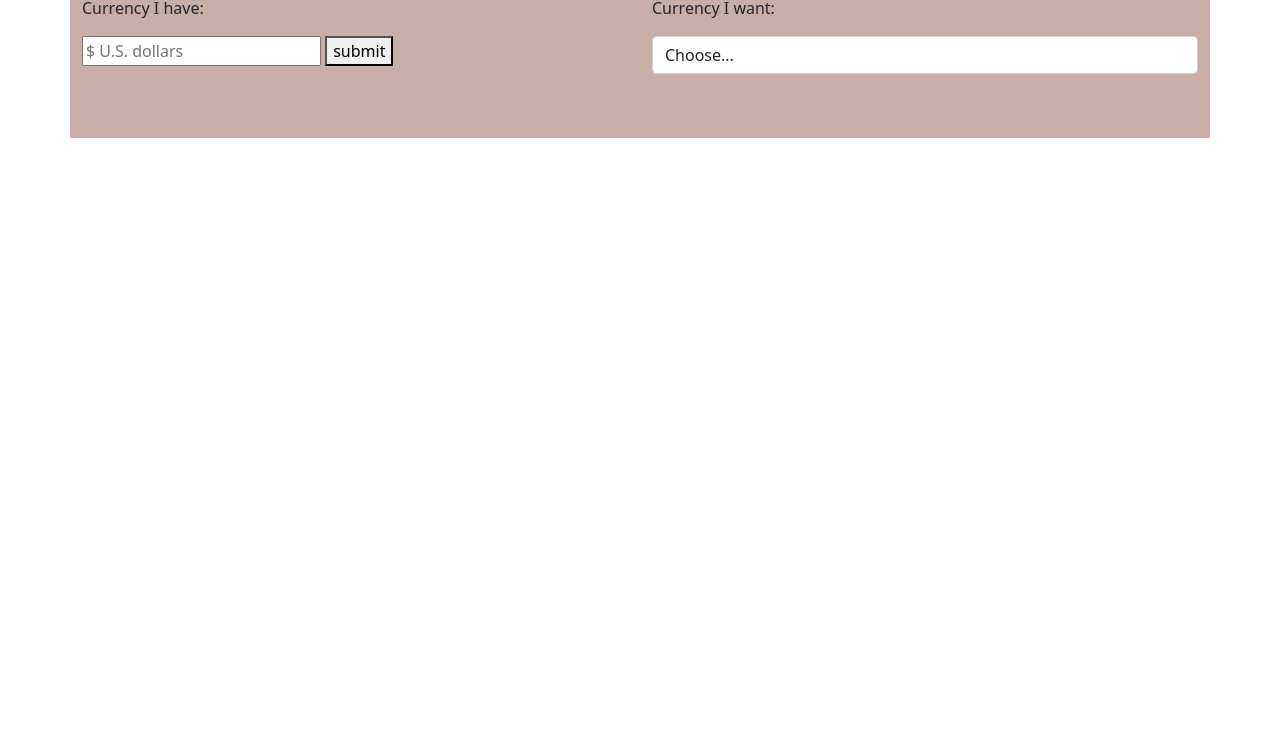
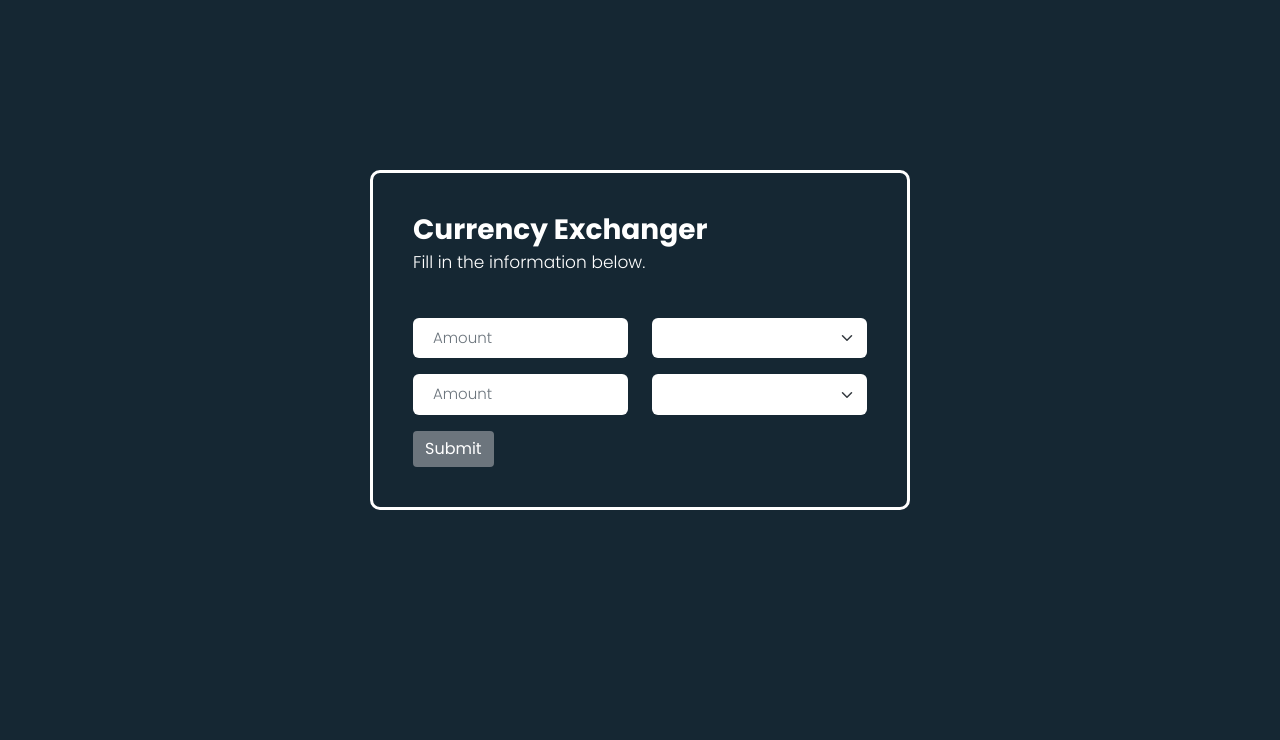
Before and after one commit to aracelivaldovinos/WK6-05-Independent-Project, a website built with webpack: page src/index.html in a window 1280 px wide. Shown: the part 60-800 px from the top of the page. Built offline with nearby package versions, Linux system fonts and the light colour scheme; no server answers.

Commit message:
add new api call

```diff
--- a/src/css/styles.css
+++ b/src/css/styles.css
@@ -1,11 +1,111 @@
-body {
-  background-color: white;
+@import url('https://fonts.googleapis.com/css2?family=Poppins:wght@300;400;500;700;900&display=swap');
+
+*, body {
+    font-family: 'Poppins', sans-serif;
+    font-weight: 400;
+    -webkit-font-smoothing: antialiased;
+    text-rendering: optimizeLegibility;
+    -moz-osx-font-smoothing: grayscale;
 }
 
-#col1{
-  background-color: rgb(163, 162, 162);
+html, body {
+    height: 100%;
+    background-color: #152733;
+    overflow: hidden;
 }
 
-.container{
-  background-color: #c9ada7;
+
+.form-holder {
+      display: flex;
+      flex-direction: column;
+      justify-content: center;
+      align-items: center;
+      text-align: center;
+      min-height: 100vh;
 }
+
+.form-holder .form-content {
+    position: relative;
+    text-align: center;
+    display: -webkit-box;
+    display: -moz-box;
+    display: -ms-flexbox;
+    display: -webkit-flex;
+    display: flex;
+    -webkit-justify-content: center;
+    justify-content: center;
+    -webkit-align-items: center;
+    align-items: center;
+    padding: 60px;
+}
+
+.form-content .form-items {
+    border: 3px solid #fff;
+    padding: 40px;
+    display: inline-block;
+    width: 100%;
+    min-width: 540px;
+    -webkit-border-radius: 10px;
+    -moz-border-radius: 10px;
+    border-radius: 10px;
+    text-align: left;
+    -webkit-transition: all 0.4s ease;
+    transition: all 0.4s ease;
+}
+
+.form-content h3 {
+    color: #fff;
+    text-align: left;
+    font-size: 28px;
+    font-weight: 600;
+    margin-bottom: 5px;
+}
+
+.form-content h3.form-title {
+    margin-bottom: 30px;
+}
+
+.form-content p {
+    color: #fff;
+    text-align: left;
+    font-size: 17px;
+    font-weight: 300;
+    line-height: 20px;
+    margin-bottom: 30px;
+}
+
+
+.form-content label{
+    color: #fff;
+}
+
+.form-content input[type=text], .form-content select {
+    width: 100%;
+    padding: 9px 20px;
+    text-align: left;
+    border: 0;
+    outline: 0;
+    border-radius: 6px;
+    background-color: #fff;
+    font-size: 15px;
+    font-weight: 300;
+    color: #8D8D8D;
+    -webkit-transition: all 0.3s ease;
+    transition: all 0.3s ease;
+    margin-top: 16px;
+}
+
+
+.btn-primary{
+    background-color: #6C757D;
+    outline: none;
+    border: 0px;
+     box-shadow: none;
+}
+
+.btn-primary:hover, .btn-primary:focus, .btn-primary:active{
+    background-color: #495056;
+    outline: none !important;
+    border: none !important;
+     box-shadow: none;
+}
--- a/src/exchange-currency.js
+++ b/src/exchange-currency.js
@@ -1,6 +1,5 @@
-export default class ExchangeCurrency {
-  static getCurrency() {
-    return (fetch (`https://v6.exchangerate-api.com/v6/${process.env.API_KEY}/latest/USD`))
+export function getCurrency() {
+  return (fetch (`https://v6.exchangerate-api.com/v6/1243dfd835c0236cbdb1a459/latest/USD`))
     .then(function(response){
       if (!response.ok){
         throw Error(response.status);
@@ -8,4 +7,13 @@ export default class ExchangeCurrency {
       return response.json();
     });
 }
+
+export function getCountries() {
+  return (fetch (`https://restcountries.com/v3.1/all`))
+    .then(function(response){
+      if (!response.ok){
+        throw Error(response.status);
       }
+      return response.json();
+    });
+}
--- a/src/index.html
+++ b/src/index.html
@@ -4,32 +4,34 @@
   <title>Currency Exchange</title>
 </head>
   <body>
-  <h1>Currency Converter</h1>
-    <div class="container">
+    <div class="form-body">
+      <div class="form-holder">
+        <div class="form-content">
+          <div class="form-items">
+            <h3>Currency Exchanger</h3>
+            <p>Fill in the information below.</p>
+            <form>
               <div class="row">
-        <div class="col-sm-6">
-          <p>Currency I have:</p>
-          <input type="text" id="userInput" placeholder="$ U.S. dollars">
-          <button type="button" id="conversionBtn">submit</button>
-
+                <div class="col-md-6">
+                  <input class="form-control" type="text" name="dollar-input" placeholder="Amount" required>
                 </div>
-        <div class="col-sm-6">
-          <p>Currency I want:</p>
-          <select class="form-control" id="countries">
-            <option value ="NONE">Choose...</option>
-            <option value="EUR" >Euro  EUR</option>
-            <option value="JPY">Japanese Yen   JPY </option>
-            <option value="GBP">British Pound   GBP</option>
-            <option value="AUD">Australian Dollar    AUD</option>
-            <option value="CAD">Canadian Dollar     CAD</option>
-          </select>
+                <div class="col-md-6">
+                  <select class="form-select mt-3" id="countries1" required></select>
                 </div>
               </div>
-      <br>
-      <br>
-      <div class="row" id="center">
-        <div class="col-sm-6">
-          <h2><p id="output"></p></h2>
+              <div class="row">
+                <div class="col-md-6">
+                  <input class="form-control" type="text" name="dollar-input" placeholder="Amount" required>
+                </div>
+                <div class="col-md-6">
+                  <select class="form-select mt-3" id="countries2" required></select>
+                </div>
+              </div>
+              <div class="form-button mt-3">
+                  <button id="submit" type="submit" class="btn btn-primary">Submit</button>
+              </div>
+            </form>
+          </div>
         </div>
       </div>
     </div>
--- a/src/main.js
+++ b/src/main.js
@@ -1,30 +1,93 @@
-
 import $ from 'jquery';
 import 'bootstrap';
 import 'bootstrap/dist/css/bootstrap.min.css';
 import './css/styles.css';
-import ExchangeCurrency from './exchange-currency.js';
+import  {getCurrency, getCountries} from './exchange-currency.js';
 
-$('button#conversionBtn').click(function(){
+getCountries()
+  .then(function(response){
+    console.log(response);
+    response.map((item)=>{
+      console.log(item.name.common, item.cca3, item.flag);
+      $("#countries1").append(`<option value=${item.name.common}>${item.name.common} ${item.cca3} ${item.flag}</option>`);
+      $("#countries2").append(`<option value=${item.name.common}>${item.name.common} ${item.cca3} ${item.flag}</option>`);
+    });
+  })
+  .catch(function(error){
+    console.log(error.message);
+  });
+
+getCurrency()
+  .then(function(response){
+    console.log(response);
+  })
+  .catch(function(error){
+    console.log(error.message);
+  });
 
 
-  ExchangeCurrency.getCurrency()
-    .then(function(response){
-      let currency = $('select#countries').val();
-      let usDollars = Math.round(parseInt($('input#userInput').val()));
-      const key = response['conversion_rates'];
-      if (currency in key){
-        let newCurrency = (usDollars*(key[currency]));
-        $('#output').text((newCurrency.toFixed(2)));
-      }
-      else {
-        $('#output').text("Currency does not exist!");
-      }
 
-    })
-    .catch(function(error){
-      $('#output').text(`There was an error: ${error.message}`);
-      console.log(error.message);
-    });
+$('button').click(function(){
+  event.preventDefault();
+  // getCurrency()
+  //   .then(function(response){
+  //     console.log(response);
+  //   })
+  //   .catch(function(error){
+  //     console.log(error.message);
+  //   });
+
+
+  // getCountries()
+  //   .then(function(response){
+  //     console.log(response);
+  //     response.map((item)=>{
+  //       $("#countries").append(`<option value=${item.name.common}>${item.name.common}</option>`)
+  //       console.log(item.name.common);
+  //     });
+  //   })
+  //   .catch(function(error){
+  //     console.log(error.message);
+  //   });
+
+
+
+
+
+
+  // getCountries();
+    // .then(function(response){
+    //   console.log(response);
+    // })
+    // .catch(function(error){
+    //   $('#output').text(`There was an error: ${error.message}`);
+    //   console.log(error.message);
+    // });
+
+  //   getCurrency()
+  //     .then(function(response){
+  //       console.log(response);
+  //       let currency = $('select#countries').val();
+  //       let usDollars = Math.round(parseInt($('input#userInput').val()));
+  //       const key = response['conversion_rates'];
+  //       if (currency in key){
+  //         let newCurrency = (usDollars*(key[currency]));
+  //         $('#output').text((newCurrency.toFixed(2)));
+  //       }
+  //       else {
+  //         $('#output').text("Currency does not exist!");
+  //       }
+
+  //     })
+  //     .catch(function(error){
+  //       console.log(error.message);
+  //     });
+
+  // async function makeApiCall() {
+  //   const response = await getCountries();
+  //   console.log(response);
+  // }
+
+  // makeApiCall()
 
 });
```
Lines whose indentation alone changed are shown as unchanged.
